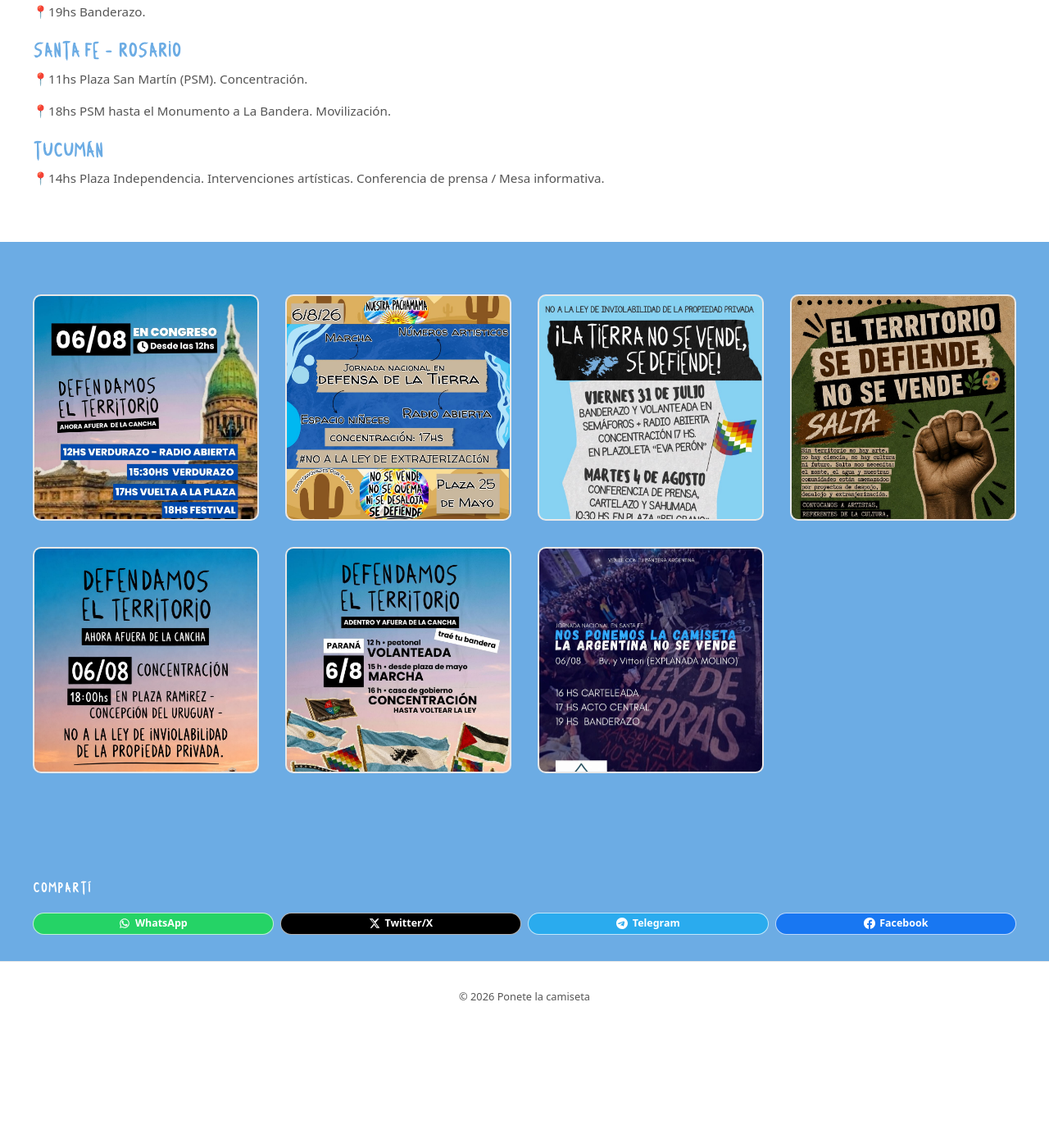
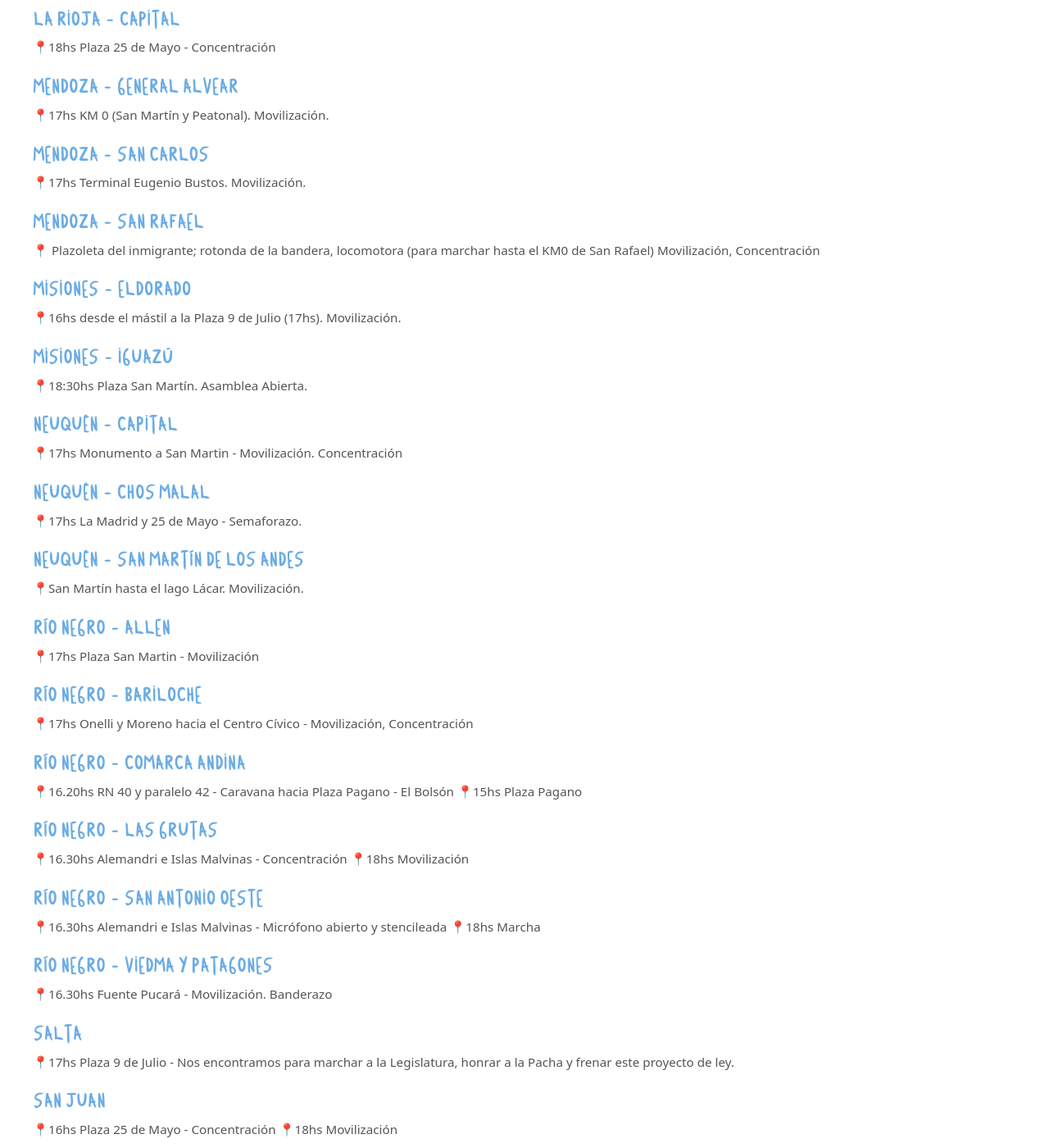
Before and after one commit to LaCamisetaOrg/LaCamisetaOrg.github.io, a Jekyll site: the page built from _actions/acciones68.md, in a window 1280 px wide and 1400 px high, scrolled down 2461 px. Shown: the whole window at 82% size. Built offline with Jekyll 4.4.1, drawn with Linux system fonts in a browser that asks for light colours; before the commit the page ends 3718 px from its top, so only the background shows below that; some of the changed text lies outside the part shown.

Commit message:
Update acciones68.md

```diff
--- a/_actions/acciones68.md
+++ b/_actions/acciones68.md
@@ -21,9 +21,23 @@
 
 ¡La tierra no se vende, no se quema ni se desaloja! El 06/08 se trata la ley en el Congreso. Te compartimos las acciones por región para ese día. Nos vemos en la calle. ✊
 
+## Buenos Aires - La Plata, Berisso y Ensenada
+
+📍11.15hs Viaje al Congreso: Estación de tren La Plata Busca la bandera de la Asamblea para subir al tren de las 11.44hs
+
+📍17hs En 7 y 50 - Semaforazo
+
 ## Buenos Aires - Mar del Plata
 
 📍12hs Monumento a San Martín (Luro y Mitre). Movilización.
+
+## Buenos Aires - Tandil
+
+📍18hs Rodriguez y Pinto - Concentración, Banderazo
+
+## Buenos Aires - Bahía Blanca
+
+📍17hs Plaza Rivadavia - Movilización
 
 ## Capital Federal
 
@@ -43,13 +57,33 @@
 
 📍12hs Ruta 3 entre KM14 y Astra. Movilización.
 
+## Chubut - Gaiman
+
+📍17hs Plaza de Gaiman - Asamblea
+
+## Chubut - Puerto Madryn
+
+📍18hs Plaza San Martín - Concentración
+
+## Chubut - Trelew
+
+📍17hs Plaza Independencia - Movilización. Banderazo
+
 ## Córdoba - Ciudad
 
 📍17hs Av. Colón y General Paz. Movilización.
 
+## Córdoba - Cosquín
+
+📍17hs Puente Carretero - Concentración
+
 ## Córdoba - Río Ceballos
 
 📍16hs Plaza Francia. Banderazo.
+
+## Córdoba - Río Cuarto
+
+📍11 a.m. Frente al consejo Deliberante - Concentración
 
 ## Córdoba - Sierras Chicas
 
@@ -58,6 +92,10 @@
 ## Córdoba - Sierras Chicas (Agua de Oro)
 
 📍Explanada. Concentración.
+
+## Entre Ríos - Colón
+
+📍19hs Plaza San Martín - Concentración
 
 ## Entre Ríos - Concepción del Uruguay
 
@@ -81,7 +119,11 @@
 
 ## Jujuy
 
-📍16hs Plaza Belgrano. Concentración.
+📍17hs Plaza Belgrano. Concentración.
+
+## La Rioja - Capital
+
+📍18hs Plaza 25 de Mayo - Concentración
 
 ## Mendoza - General Alvear
 
@@ -91,6 +133,10 @@
 
 📍17hs Terminal Eugenio Bustos. Movilización.
 
+## Mendoza - San Rafael
+
+📍 Plazoleta del inmigrante; rotonda de la bandera, locomotora (para marchar hasta el KM0 de San Rafael)		Movilización, Concentración
+
 ## Misiones - Eldorado
 
 📍16hs desde el mástil a la Plaza 9 de Julio (17hs). Movilización.
@@ -99,22 +145,69 @@
 
 📍18:30hs Plaza San Martín. Asamblea Abierta.
 
+## Neuquén - Capital
+
+📍17hs Monumento a San Martin - Movilización. Concentración
+
+## Neuquén - Chos Malal
+
+📍17hs La Madrid y 25 de Mayo - Semaforazo.
+
 ## Neuquén - San Martín de los Andes
 
 📍San Martín hasta el lago Lácar. Movilización.
 
+## Río Negro - Allen
+
+📍17hs Plaza San Martin - Movilización
+
 ## Río Negro - Bariloche
 
-📍Centro Cívico. Movilización.
+📍17hs Onelli y Moreno hacia el Centro Cívico - Movilización, Concentración
 
+## Río Negro - Comarca Andina
 
-## Río Negro - Viedma
+📍16.20hs RN 40 y paralelo 42 - Caravana hacia Plaza Pagano - El Bolsón
+📍15hs Plaza Pagano
 
-📍Plaza San Martín. Movilización.
+## Río Negro - Las Grutas
+
+📍16.30hs Alemandri e Islas Malvinas - Concentración
+📍18hs Movilización
+
+## Río Negro - San Antonio Oeste
+
+📍16.30hs Alemandri e Islas Malvinas - Micrófono abierto y stencileada
+📍18hs Marcha
+
+## Río Negro - Viedma y Patagones
+
+📍16.30hs Fuente Pucará - Movilización. Banderazo
 
 ## Salta
 
 📍17hs Plaza 9 de Julio - Nos encontramos para marchar a la Legislatura, honrar a la Pacha y frenar este proyecto de ley.
+
+## San Juan
+
+📍16hs Plaza 25 de Mayo - Concentración
+📍18hs Movilización
+
+## San Juan - Valle Fértil
+
+📍17hs Plaza del Valle - Concentración
+
+## San Luis - Capital
+
+📍17hs Correo Argentino - Concentración
+
+## Santa Fe
+
+📍16hs El Molino Fábrica Cultural - Blvd. Gálvez 2350
+
+## Santa Fe - Casilda
+
+📍19hs Plaza de la Memoria - Concentración
 
 ## Santa Fe - Ciudad
 
```
